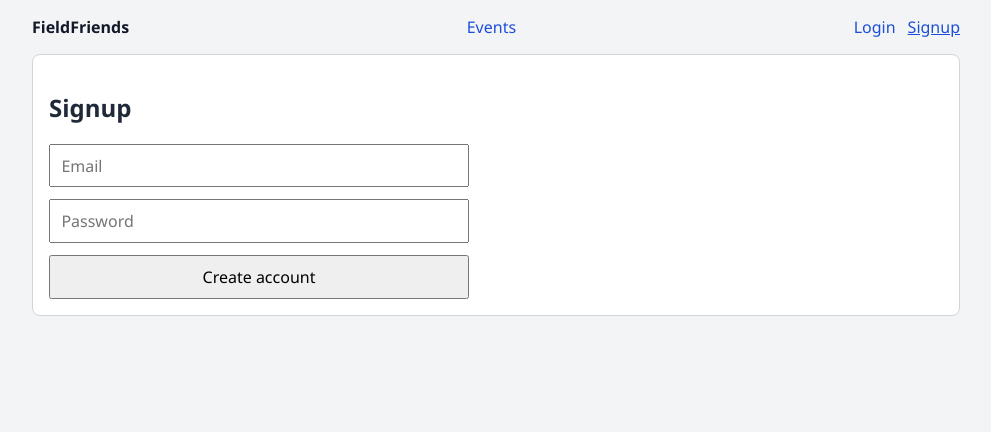
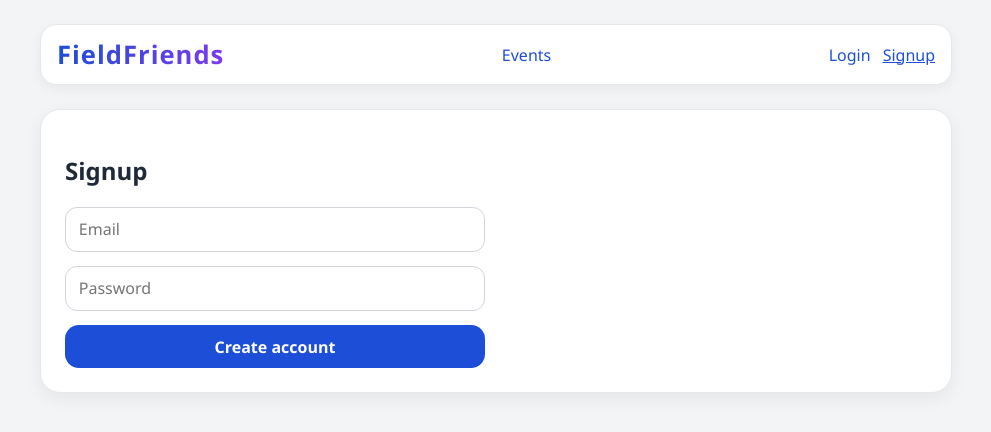
Before and after one commit to Court-Cursor/FieldFriends, a React (Vite) app in the folder frontend/: page /signup in a window 1280 px wide. Shown: the top 432 px of the page, without its empty margins (144-1135 px from the left). Built offline with nearby package versions, Linux system fonts and the light colour scheme; no server answers.

Commit message:
Change ui

```diff
--- a/frontend/src/styles.css
+++ b/frontend/src/styles.css
@@ -15,6 +15,11 @@ body {
 a {
   color: #1d4ed8;
   text-decoration: none;
+  transition: opacity 0.2s ease;
+}
+
+a:hover {
+  opacity: 0.8;
 }
 
 a.active {
@@ -24,7 +29,7 @@ a.active {
 .app-shell {
   max-width: 960px;
   margin: 0 auto;
-  padding: 1rem;
+  padding: 1.5rem;
 }
 
 .nav {
@@ -32,8 +37,13 @@ a.active {
   gap: 1rem;
   align-items: center;
   justify-content: space-between;
-  margin-bottom: 1rem;
+  margin-bottom: 1.5rem;
   flex-wrap: wrap;
+  background: #ffffff;
+  padding: 0.75rem 1rem;
+  border-radius: 16px;
+  border: 1px solid #e5e7eb;
+  box-shadow: 0 4px 12px rgba(0, 0, 0, 0.05);
 }
 
 .nav nav,
@@ -44,20 +54,26 @@ a.active {
 }
 
 .brand {
-  font-weight: 700;
-  color: #111827;
+  font-weight: 800;
+  font-size: 1.6rem;
+  letter-spacing: 1px;
+  background: linear-gradient(90deg, #1d4ed8, #7c3aed);
+  -webkit-background-clip: text;
+  -webkit-text-fill-color: transparent;
+  background-clip: text;
 }
 
 .panel {
   background: #ffffff;
-  border: 1px solid #d1d5db;
-  border-radius: 8px;
-  padding: 1rem;
+  border: 1px solid #e5e7eb;
+  border-radius: 20px;
+  padding: 1.5rem;
+  box-shadow: 0 6px 18px rgba(0, 0, 0, 0.06);
 }
 
 .form {
   display: grid;
-  gap: 0.75rem;
+  gap: 0.9rem;
   max-width: 420px;
 }
 
@@ -65,26 +81,62 @@ input,
 textarea,
 button {
   font: inherit;
-  padding: 0.55rem 0.65rem;
+  padding: 0.65rem 0.8rem;
+  border-radius: 12px;
+  border: 1px solid #d1d5db;
+  transition: border-color 0.2s ease, box-shadow 0.2s ease;
+}
+
+input:focus,
+textarea:focus {
+  outline: none;
+  border-color: #1d4ed8;
+  box-shadow: 0 0 0 3px rgba(29, 78, 216, 0.15);
 }
 
 button {
   cursor: pointer;
+  background: #1d4ed8;
+  color: #ffffff;
+  border: none;
+  font-weight: 600;
+  border-radius: 14px;
+  transition: background 0.2s ease, transform 0.05s ease;
+}
+
+button:hover {
+  background: #1e40af;
+}
+
+button:active {
+  transform: scale(0.98);
 }
 
 .event-list {
   list-style: none;
   padding: 0;
   display: grid;
-  gap: 0.75rem;
+  gap: 0.9rem;
 }
 
 .event-list li {
   border: 1px solid #e5e7eb;
-  border-radius: 6px;
-  padding: 0.75rem;
+  border-radius: 18px;
+  padding: 1rem;
+  background: #ffffff;
+  box-shadow: 0 4px 12px rgba(0, 0, 0, 0.04);
+  transition: transform 0.1s ease, box-shadow 0.1s ease;
+}
+
+.event-list li:hover {
+  transform: translateY(-2px);
+  box-shadow: 0 8px 18px rgba(0, 0, 0, 0.06);
 }
 
 .error {
   color: #b91c1c;
+  background: #fee2e2;
+  padding: 0.6rem 0.75rem;
+  border-radius: 12px;
+  border: 1px solid #fecaca;
 }
```
